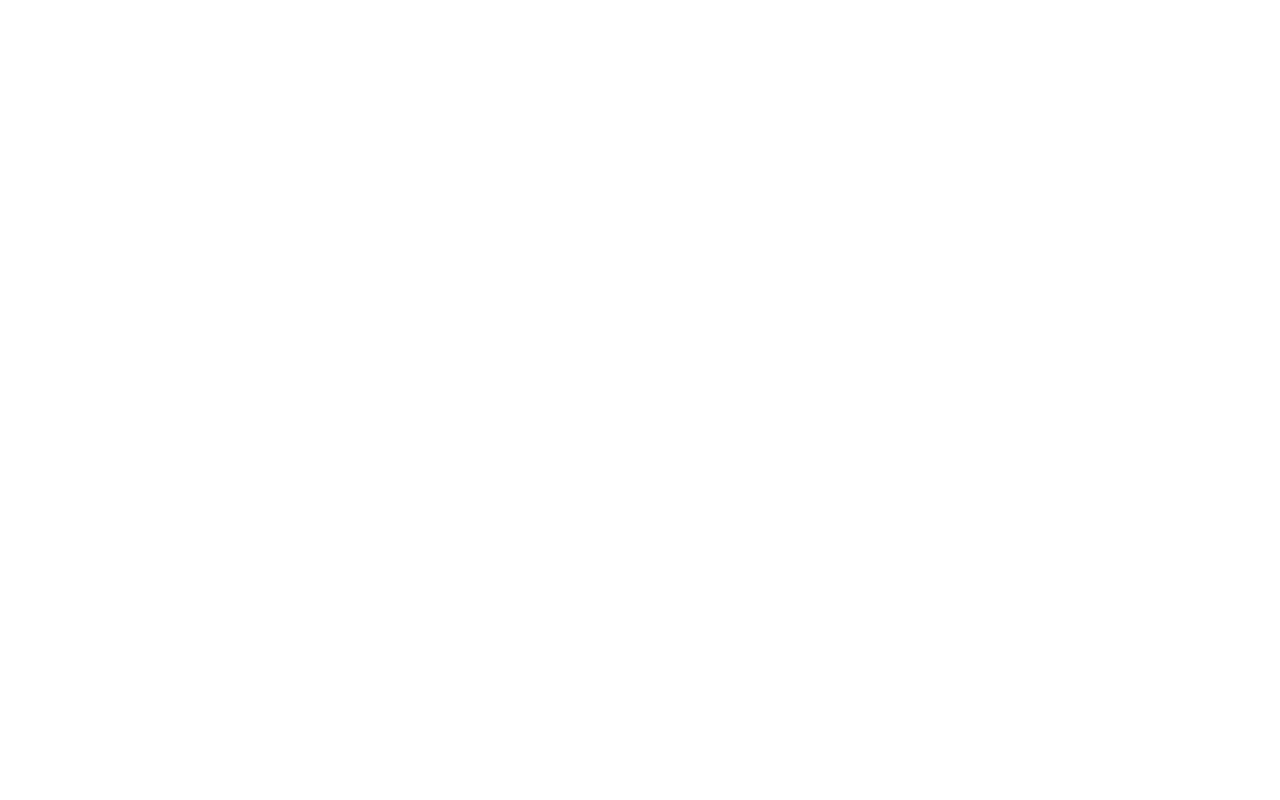
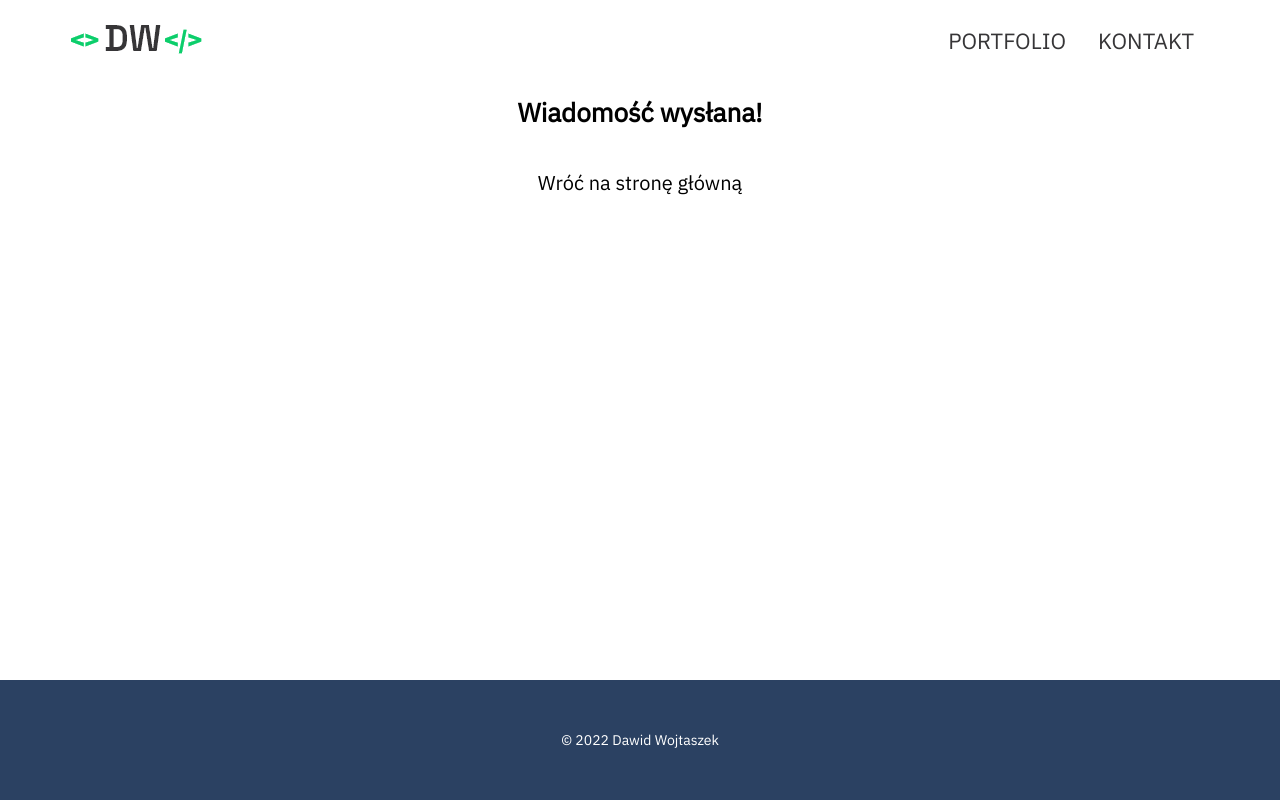
Before and after one commit to dawidwojtaszek/Portfolio, a Gatsby site: page /sukces in a window 1280 px wide. Before the commit this address had no page. Built offline with nearby package versions, Linux system fonts and the light colour scheme; Gatsby itself is replaced by a stand-in of ours.

Commit message:
feat: create success page after sending message

```diff
--- /dev/null
+++ b/src/pages/sukces.js
@@ -0,0 +1,16 @@
+import * as React from "react"
+import Layout from "../components/layout"
+import Success from "../style/sukces-style"
+
+const Sukces = () => (
+  <Layout>
+    <Success>
+      <Success.Container>
+        <Success.Heading>Wiadomość wysłana!</Success.Heading>
+        <Success.BackLink href="/">Wróć na stronę główną</Success.BackLink>
+      </Success.Container>
+    </Success>
+  </Layout>
+)
+
+export default Sukces
--- /dev/null
+++ b/src/style/sukces-style.js
@@ -0,0 +1,33 @@
+import styled from "styled-components"
+
+const Success = styled.div`
+  min-height: calc(100vh - 200px);
+`
+const Container = styled.div`
+  max-width: ${({ theme }) => theme.size.container};
+  margin: auto;
+  padding: 15px;
+  height: 100%;
+  display: flex;
+  align-items: center;
+  justify-content: center;
+  flex-direction: column;
+`
+const Heading = styled.h2`
+  font-family: ${({ theme }) => theme.font.body};
+  font-size: 26px;
+`
+const BackLink = styled.a`
+  text-decoration: none;
+  color: #000;
+  font-size: 20px;
+  margin-top: 40px;
+  font-family: ${({ theme }) => theme.font.body};
+  &:hover {
+    color: ${({ theme }) => theme.colors.green};
+  }
+`
+Success.Container = Container
+Success.Heading = Heading
+Success.BackLink = BackLink
+export default Success
```
Also changed, not shown: src/components/form/form.jsx (+6 -1 lines).
